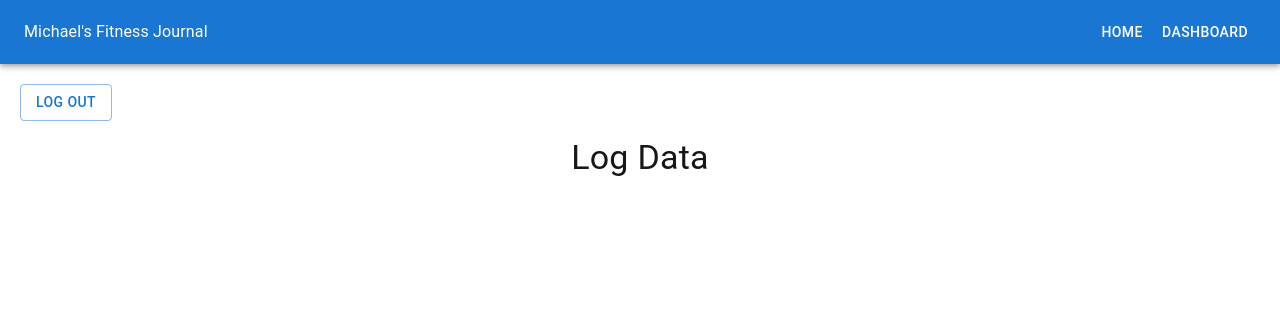
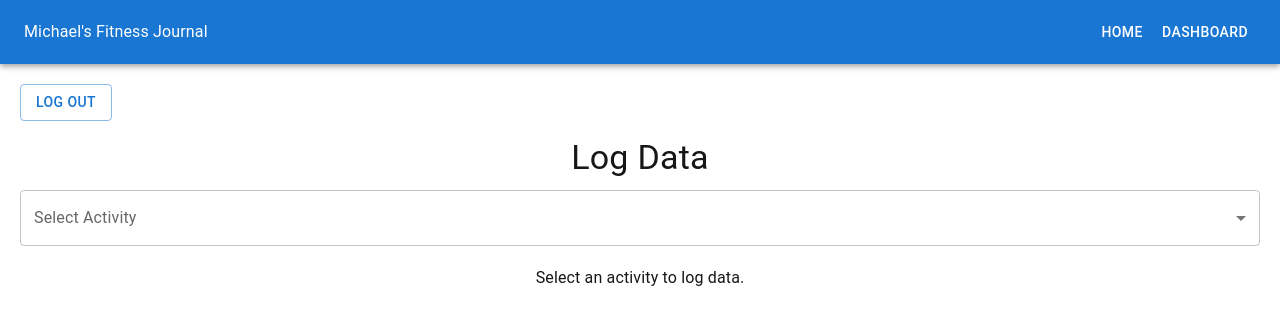
Before and after one commit to ChenWMichael/my-health-app, a Next.js app: page /log in a window 1280 px wide. Shown: the top 324 px of the page. Built offline with nearby package versions, Linux system fonts and the light colour scheme.

Commit message:
Removed unused form. Created activity forms. Added select menu for choosing form. Next step develop each form.

```diff
--- a/app/log/page.js
+++ b/app/log/page.js
@@ -1,9 +1,38 @@
 'use client';
+import { useState } from 'react';
 import { useRouter } from 'next/navigation';
-import { Box, Button, Typography } from '@mui/material';
+import { Box, Button, Typography, Select, MenuItem, FormControl, InputLabel } from '@mui/material';
+import RunningForm from '../../components/forms/RunningForm';
+import PickleballForm from '../../components/forms/PickleballForm';
+import BadmintonForm from '../../components/forms/BadmintonForm';
+import JumpRopeForm from '../../components/forms/JumpRopeForm';
+import HikingForm from '../../components/forms/HikingForm';
+import OtherForm from '../../components/forms/OtherForm';
 
 export default function LogPage() {
   const router = useRouter();
+  const activities = [
+    {id: 'running', label: 'Running', component: RunningForm },
+    {id: 'pickleball', label: 'Pickleball', component: PickleballForm},
+    {id: 'jump rope', label: 'Jump Rope', component: JumpRopeForm},
+    {id: 'badminton', label: 'Badminton', component: BadmintonForm},
+    {id: 'hiking', label: 'Hiking', component: HikingForm},
+    {id: 'Other', label: 'Other', component: OtherForm},
+  ]
+  const [selectedActivity, setSelectedActivity] = useState('');
+
+  const handleSelectActivity = (event) => {
+    setSelectedActivity(event.target.value);
+  };
+
+  const renderForm = () => {
+    const activity = activities.find((a) => a.id === selectedActivity);
+    if (!activity) {
+      return <Typography>Select an activity to log data.</Typography>;
+    }
+    const ActivityForm = activity.component;
+    return <ActivityForm />;
+  };
 
   const handleLogout = () => {
     document.cookie = 'isAuthenticated=; path=/; expires=Thu, 01 Jan 1970 00:00:00 UTC;';
@@ -26,6 +55,22 @@ export default function LogPage() {
         <Typography variant="h4" gutterBottom>
             Log Data
         </Typography>
+        <FormControl fullWidth sx={{ marginBottom: '20px' }}>
+          <InputLabel id="activity-select-label">Select Activity</InputLabel>
+          <Select
+            labelId="activity-select-label"
+            value={selectedActivity}
+            onChange={handleSelectActivity}
+            label="Select Activity"
+        >
+            {activities.map((activity) => (
+            <MenuItem key={activity.id} value={activity.id}>
+              {activity.label}
+            </MenuItem>
+          ))}
+          </Select>
+        </FormControl>
+        <Box>{renderForm()}</Box>
     </Box>
   );
 }
--- /dev/null
+++ b/components/forms/BadmintonForm.js
@@ -0,0 +1 @@
+'use client';
--- /dev/null
+++ b/components/forms/HikingForm.js
@@ -0,0 +1 @@
+'use client';
--- /dev/null
+++ b/components/forms/JumpRopeForm.js
@@ -0,0 +1 @@
+'use client';
--- /dev/null
+++ b/components/forms/OtherForm.js
@@ -0,0 +1 @@
+'use client';
--- /dev/null
+++ b/components/forms/PickleballForm.js
@@ -0,0 +1 @@
+'use client';
--- /dev/null
+++ b/components/forms/RunningForm.js
@@ -0,0 +1 @@
+'use client';
```
Also changed, not shown: components/forms/AdminForm.js (deleted).
